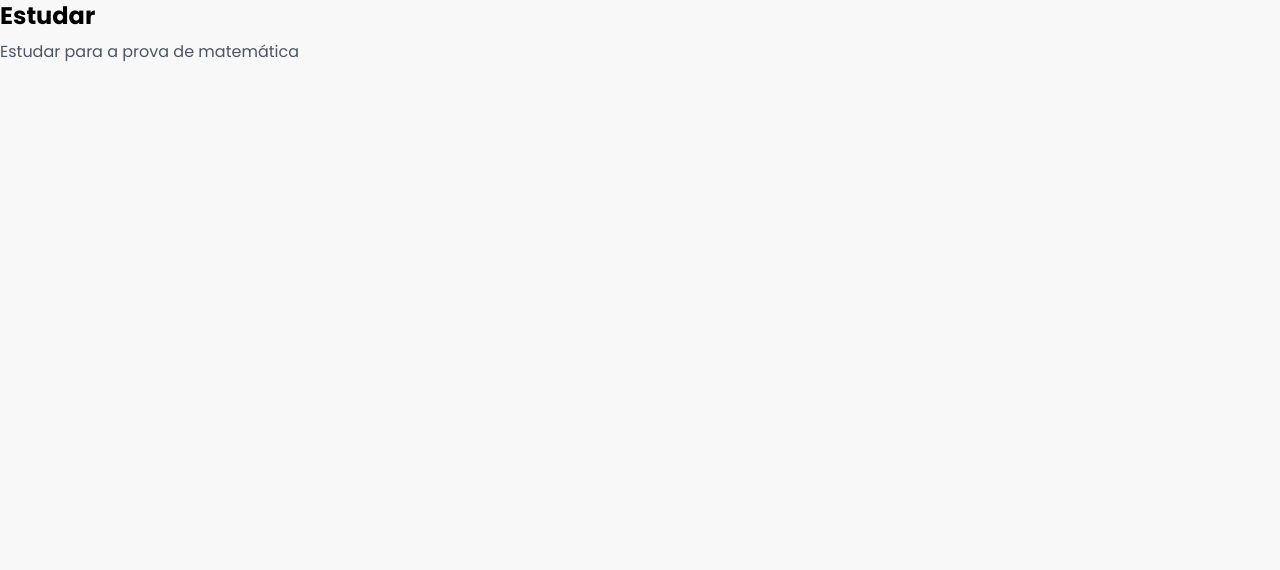
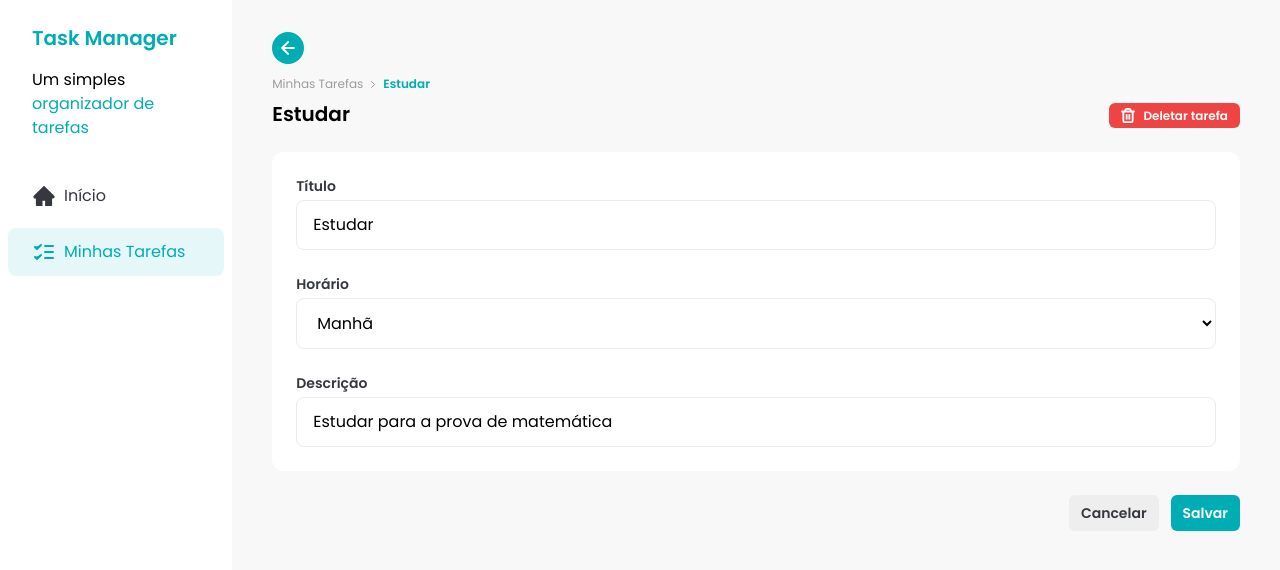
Before and after one commit to pedrofaleirosss/fsc-task-manager, a React (Vite) app: page /task/1 in a window 1280 px wide. Shown: the top 570 px of the page. Built offline with nearby package versions, Linux system fonts and the light colour scheme; data requests are answered from the project's data file.

Commit message:
feat: add initial TaskDetails page without logic

```diff
--- a/src/assets/icons/index.js
+++ b/src/assets/icons/index.js
@@ -1,5 +1,7 @@
 import AddIcon from './add.svg?react';
+import ArrowLeftIcon from './arrow-left.svg?react';
 import CheckIcon from './check.svg?react';
+import ChevronRightIcon from './chevron-right.svg?react';
 import CloudSunIcon from './cloud-sun.svg?react';
 import DetailsIcon from './details.svg?react';
 import HomeIcon from './home.svg?react';
@@ -11,7 +13,9 @@ import TrashIcon from './trash.svg?react';
 
 export {
   AddIcon,
+  ArrowLeftIcon,
   CheckIcon,
+  ChevronRightIcon,
   CloudSunIcon,
   DetailsIcon,
   HomeIcon,
--- a/src/components/Button.jsx
+++ b/src/components/Button.jsx
@@ -15,6 +15,7 @@ const Button = ({
         primary: 'bg-brand-primary text-white',
         ghost: 'text-brand-dark-gray bg-transparent',
         secondary: 'bg-brand-light-gray text-brand-dark-blue',
+        danger: 'bg-brand-danger text-brand-white',
       },
       size: {
         small: 'py-1 text-xs',
@@ -42,7 +43,7 @@ const Button = ({
 
 Button.propTypes = {
   children: PropTypes.node.isRequired,
-  color: PropTypes.oneOf(['primary', 'ghost', 'secondary']),
+  color: PropTypes.oneOf(['primary', 'ghost', 'secondary', 'danger']),
   size: PropTypes.oneOf(['small', 'large']),
   className: PropTypes.string,
 };
--- a/src/pages/task-details.jsx
+++ b/src/pages/task-details.jsx
@@ -1,9 +1,21 @@
 import { useEffect, useState } from 'react';
-import { useParams } from 'react-router-dom';
+import { useNavigate, useParams } from 'react-router-dom';
+
+import { ArrowLeftIcon, ChevronRightIcon, TrashIcon } from '../assets/icons';
+import Button from '../components/Button';
+import Input from '../components/Input';
+import InputLabel from '../components/InputLabel';
+import Sidebar from '../components/Sidebar';
+import TimeSelect from '../components/TimeSelect';
 
 const TaskDetailsPage = () => {
   const { taskId } = useParams();
   const [task, setTask] = useState();
+  const navigate = useNavigate();
+
+  const handleBackClick = () => {
+    navigate(-1);
+  };
 
   useEffect(() => {
     const fetchTask = async () => {
@@ -18,9 +30,57 @@ const TaskDetailsPage = () => {
   }, [taskId]);
 
   return (
-    <div>
-      <h1 className="text-2xl font-bold">{task?.title}</h1>
-      <p className="mt-2 text-gray-600">{task?.description}</p>
+    <div className="flex">
+      <Sidebar />
+
+      <div className="w-full space-y-6 px-10 py-8">
+        {/* Barra no topo */}
+        <div className="flex justify-between">
+          {/* Parte da esquerda */}
+          <div>
+            <button
+              onClick={handleBackClick}
+              className="bg-brand-primary mb-3 flex h-8 w-8 items-center justify-center rounded-full"
+            >
+              <ArrowLeftIcon />
+            </button>
+
+            <div className="flex items-center gap-2 text-xs">
+              <a className="text-brand-text-gray" href="/">
+                Minhas Tarefas
+              </a>
+              <ChevronRightIcon className="text-brand-text-gray" />
+              <span className="text-brand-primary font-semibold">
+                {task?.title}
+              </span>
+            </div>
+
+            <h1 className="mt-2 text-xl font-semibold">{task?.title}</h1>
+          </div>
+
+          {/* Parte da direita */}
+          <Button className="h-fit self-end" color="danger">
+            <TrashIcon />
+            Deletar tarefa
+          </Button>
+        </div>
+
+        {/* Dados da Tarefa */}
+        <div className="bg-brand-white space-y-6 rounded-xl p-6">
+          <Input id="title" label="Título" value={task?.title} />
+
+          <TimeSelect value={task?.time} />
+
+          <Input id="description" label="Descrição" value={task?.description} />
+        </div>
+
+        <div className="flex w-full justify-end gap-3">
+          <Button color="secondary" size="large">
+            Cancelar
+          </Button>
+          <Button size="large">Salvar</Button>
+        </div>
+      </div>
     </div>
   );
 };
```
Also changed, not shown: src/assets/icons/arrow-left.svg (added), src/assets/icons/chevron-right.svg (added).
